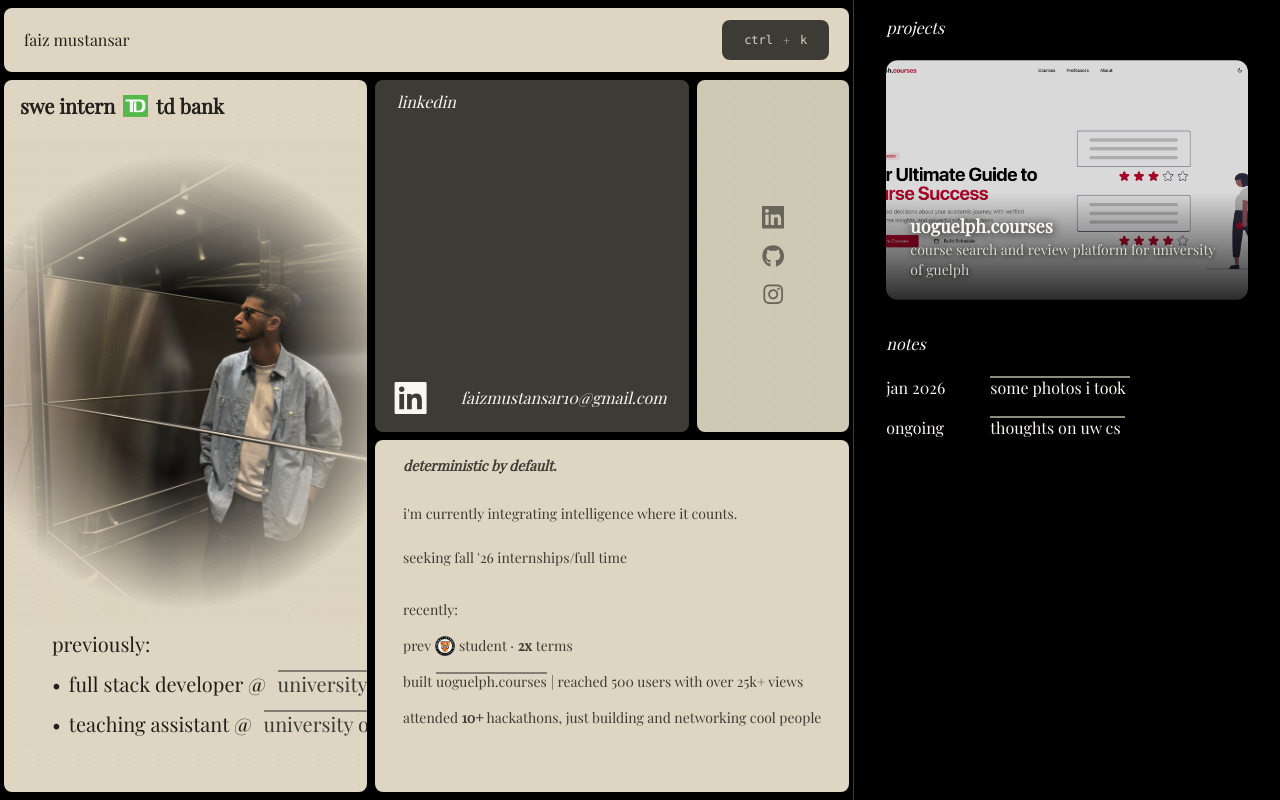
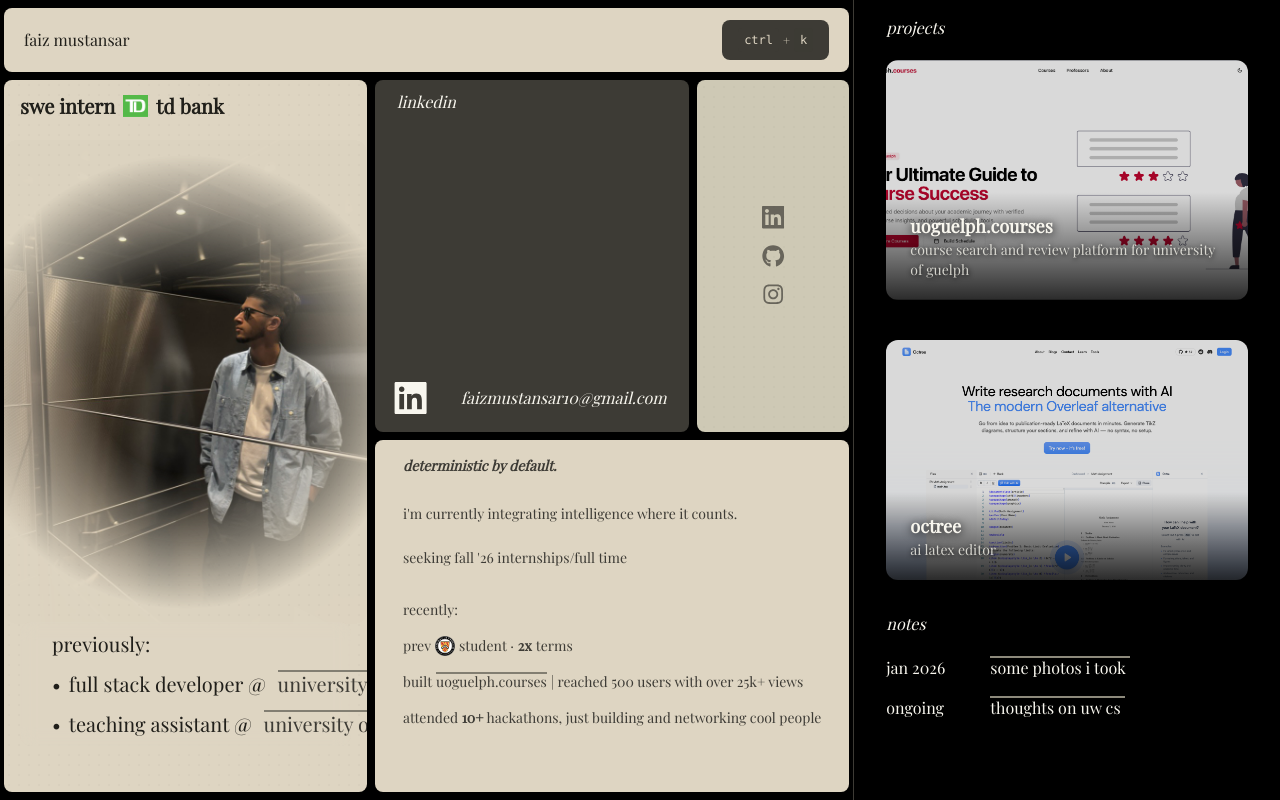
Before and after one commit to faizm10/faizm, a Next.js app: page / in a window 1280 px wide. Built offline with nearby package versions, Linux system fonts and the light colour scheme.

Commit message:
feat: added octree project

```diff
--- a/app/projects.ts
+++ b/app/projects.ts
@@ -17,4 +17,13 @@
     glowColors:
       "drop-shadow(0 8px 16px rgba(204, 85, 0, 0.04)) drop-shadow(0 12px 24px rgba(230, 115, 40, 0.04)) drop-shadow(0 16px 32px rgba(255, 140, 0, 0.03)) drop-shadow(0 20px 40px rgba(255, 165, 50, 0.03))",
   },
+  {
+    name: "octree",
+    slug: "octree",
+    url: "https://www.useoctree.com/",
+    banner: "/projects/banners/octree.png",
+    desc: "ai latex editor",
+    glowColors:
+      "drop-shadow(0 8px 16px rgba(204, 85, 0, 0.04)) drop-shadow(0 12px 24px rgba(230, 115, 40, 0.04)) drop-shadow(0 16px 32px rgba(255, 140, 0, 0.03)) drop-shadow(0 20px 40px rgba(255, 165, 50, 0.03))",
+  },
 ];
```
Also changed, not shown: app/[slug]/mdx/octree.mdx (renamed from app/[slug]/mdx/uoguelphcourses.mdx), public/projects/banners/octree.png (added).
